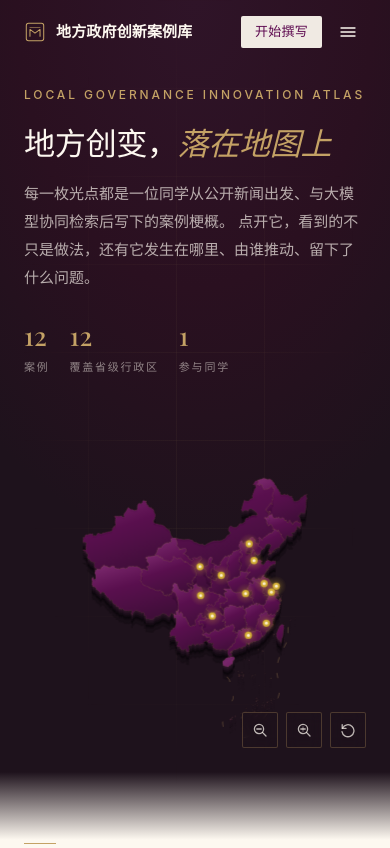
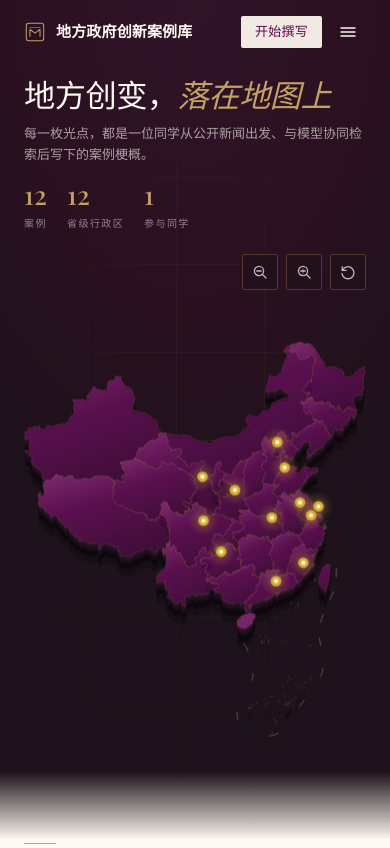
Before and after one commit to hengdaoye50/Innovation-in-Local-Government, a website built with Vite: page index.html in a window 390 px wide. Shown: the top 848 px of the page. Built offline with nearby package versions, Linux system fonts and the light colour scheme; files whose address does not match are found by name.

Commit message:
feat: 首页放大地图、修掉地图区域无法滚动的问题
滚动冲突是本轮最影响体验的：wheel 里无条件 preventDefault，
鼠标停在地图上整页就滚不动。改为普通滚轮交给页面、Ctrl/⌘ + 滚轮才缩放地图；
触屏配合 touch-action: pan-y 与 pointerType 判断，单指滑动回到页面滚动。

地图变小小半是因为 viewBox 宽 1000 而地图实际只占 544，剩下的全是空白，
SVG 按宽度适配时地图只占中间一块。收窄 viewBox 到 680 并压缩上下留白后：
桌面 367 → 568px（+55%），移动端 232 → 341px（+47%）。

标题从 52px 降到 40px、说明收成一行、移动端隐藏眉标并把说明限两行，
head 高度桌面 350 → 212、移动端 309 → 244，让出的空间全部给地图。
移动端缩放按钮移到上方空白处，不再压住地图底部。

新增 scripts/wheeltest.mjs：用 CDP 派发真实滚轮事件，
验证普通滚轮滚页面、Ctrl+滚轮缩放地图。

```diff
--- a/src/components/map.js
+++ b/src/components/map.js
@@ -17,7 +17,9 @@ import { geoConicEqualArea, geoPath } from "d3-geo";
 import { esc } from "../lib/dom.js";
 
 const NS = "http://www.w3.org/2000/svg";
-const VIEW_W = 1000;
+// viewBox 宽度贴近地图实际宽高比：留太宽会让 SVG 按宽度适配时
+// 地图只占中间一小块（移动端尤其明显，两侧全是空白）
+const VIEW_W = 680;
 const VIEW_H = 720;
 
 const DEPTH = 4;
@@ -27,9 +29,9 @@ const LIFT = 20;
 
 const SIDE_COLORS = ["#0c070c", "#150b14", "#1f101d", "#2b1426"];
 
-const PAD_X = 34;
-const PAD_TOP = 14;
-const PAD_BOTTOM = 46;
+const PAD_X = 24;
+const PAD_TOP = 8;
+const PAD_BOTTOM = 30;
 
 function svgEl(tag, attrs = {}, children = []) {
   const node = document.createElementNS(NS, tag);
@@ -164,6 +166,9 @@ export function createMap(container, { onSelect, onHover, onFocus } = {}) {
 
     svg.addEventListener("pointerdown", (event) => {
       if (event.button !== 0) return;
+      // 触屏单指留给页面滚动（配合 CSS 的 touch-action: pan-y），
+      // 否则手指一碰地图就滑不动页面
+      if (event.pointerType !== "mouse") return;
       // 分析态下不接管拖动：既不能移动底图（连线会错位），
       // 也不能在这里退出——否则第二次点击会被 pointerdown 关掉、
       // 紧接着的 click 又把它打开，看起来就是"点了没反应"。
@@ -195,9 +200,12 @@ export function createMap(container, { onSelect, onHover, onFocus } = {}) {
       true
     );
 
+    // 滚轮默认交给页面滚动；按住 Ctrl / ⌘ 才缩放地图。
+    // 无条件 preventDefault 会让鼠标停在地图上时整页滚不动。
     svg.addEventListener(
       "wheel",
       (event) => {
+        if (!event.ctrlKey && !event.metaKey) return;
         event.preventDefault();
         if (atlasKey) return;
         const [x, y] = clientToSvg(event.clientX, event.clientY);
--- a/src/pages/atlas.js
+++ b/src/pages/atlas.js
@@ -17,8 +17,7 @@ export function atlasSection() {
             地方创变，<em>落在地图上</em>
           </h1>
           <p class="atlas__sub">
-            每一枚光点都是一位同学从公开新闻出发、与大模型协同检索后写下的案例梗概。
-            点开它，看到的不只是做法，还有它发生在哪里、由谁推动、留下了什么问题。
+            每一枚光点，都是一位同学从公开新闻出发、与模型协同检索后写下的案例梗概。
           </p>
         </div>
         <div class="atlas__stats" aria-label="案例统计">
@@ -28,7 +27,7 @@ export function atlasSection() {
           </div>
           <div class="stat">
             <div class="stat__num" data-count="0" data-count-node="provinces">0</div>
-            <div class="stat__label">覆盖省级行政区</div>
+            <div class="stat__label">省级行政区</div>
           </div>
           <div class="stat">
             <div class="stat__num" data-count="0" data-count-node="authors">0</div>
@@ -59,7 +58,7 @@ export function atlasSection() {
         </div>
 
         <div class="atlas__hint" data-atlas-hint>
-          <span>拖动旋转 · 滚轮缩放 · 点击光点查看案例</span>
+          <span>拖动移动 · Ctrl + 滚轮缩放 · 点击光点展开关联</span>
           ${ICONS.arrowDown}
         </div>
 
--- a/src/styles/map.css
+++ b/src/styles/map.css
@@ -51,10 +51,11 @@
 .atlas__head {
   position: relative;
   z-index: 2;
-  padding-top: 96px;
+  padding-top: 82px;
+  padding-bottom: 18px;
   display: flex;
   justify-content: space-between;
-  align-items: flex-start;
+  align-items: flex-end;
   gap: 40px;
   flex-wrap: wrap;
 }
@@ -64,19 +65,19 @@
 }
 
 .atlas__eyebrow {
-  font-size: 12px;
+  font-size: 11px;
   font-weight: 500;
-  letter-spacing: 0.24em;
+  letter-spacing: 0.22em;
   text-transform: uppercase;
   color: var(--gold);
-  margin-bottom: 18px;
+  margin-bottom: 12px;
 }
 
 .atlas__title {
   font-family: var(--font-display);
-  font-size: clamp(32px, 3.8vw, 52px);
+  font-size: clamp(26px, 2.7vw, 40px);
   font-weight: 500;
-  line-height: 1.16;
+  line-height: 1.18;
   letter-spacing: -0.015em;
   color: #fdf8f0;
   margin: 0;
@@ -88,17 +89,17 @@
 }
 
 .atlas__sub {
-  margin-top: 20px;
-  font-size: 15px;
-  line-height: 1.85;
-  color: rgba(253, 248, 240, 0.68);
-  max-width: 30em;
+  margin-top: 10px;
+  font-size: 14px;
+  line-height: 1.7;
+  color: rgba(253, 248, 240, 0.62);
+  max-width: 46em;
 }
 
 .atlas__stats {
   display: flex;
-  gap: 40px;
-  padding-top: 8px;
+  gap: 30px;
+  padding-bottom: 4px;
 }
 
 .stat {
@@ -107,7 +108,7 @@
 
 .stat__num {
   font-family: var(--font-display);
-  font-size: clamp(28px, 3vw, 40px);
+  font-size: clamp(22px, 2vw, 32px);
   font-weight: 500;
   line-height: 1;
   color: var(--gold);
@@ -116,10 +117,9 @@
 }
 
 .stat__label {
-  margin-top: 8px;
+  margin-top: 6px;
   font-size: 11px;
-  letter-spacing: 0.16em;
-  text-transform: uppercase;
+  letter-spacing: 0.14em;
   color: rgba(253, 248, 240, 0.5);
 }
 
@@ -128,8 +128,8 @@
   position: relative;
   z-index: 1;
   flex: 1;
-  min-height: 460px;
-  margin: -8px 0 0;
+  min-height: 520px;
+  margin: 0 0 0;
 }
 
 .map-canvas {
@@ -148,7 +148,8 @@
   opacity: 0;
   transform: translateY(14px);
   transition: opacity 620ms var(--ease), transform 620ms var(--ease);
-  touch-action: none;
+  /* 触屏单指留给页面纵向滚动，否则手指碰地图就滑不动 */
+  touch-action: pan-y;
   overflow: visible;
   contain: layout paint;
 }
@@ -832,23 +833,45 @@
 /* —— 响应式 —— */
 @media (max-width: 900px) {
   .atlas__head {
-    padding-top: 84px;
-    gap: 24px;
+    padding-top: 76px;
+    padding-bottom: 12px;
+    gap: 16px;
+    align-items: flex-start;
+  }
+  .atlas__eyebrow {
+    display: none;
+  }
+  .atlas__sub {
+    font-size: 13px;
+    line-height: 1.65;
+    display: -webkit-box;
+    -webkit-line-clamp: 2;
+    -webkit-box-orient: vertical;
+    overflow: hidden;
   }
   .atlas__stats {
-    gap: 28px;
+    gap: 24px;
     width: 100%;
+    padding-bottom: 0;
+  }
+  .stat__num {
+    font-size: 22px;
+  }
+  .stat__label {
+    font-size: 10px;
   }
   .atlas__stage {
-    min-height: 48vh;
-    margin-top: 4px;
+    min-height: 46vh;
+    margin-top: 0;
   }
   .atlas__legend {
     display: none;
   }
+  /* 地图在竖屏下垂直居中，下方是空的，按钮放上面不会压到图形 */
   .atlas__controls {
     right: var(--gutter);
-    bottom: 96px;
+    top: 10px;
+    bottom: auto;
     flex-direction: row;
   }
   .atlas__hint {
```
Also changed, not shown: scripts/wheeltest.mjs (added, +138 -0 lines).
